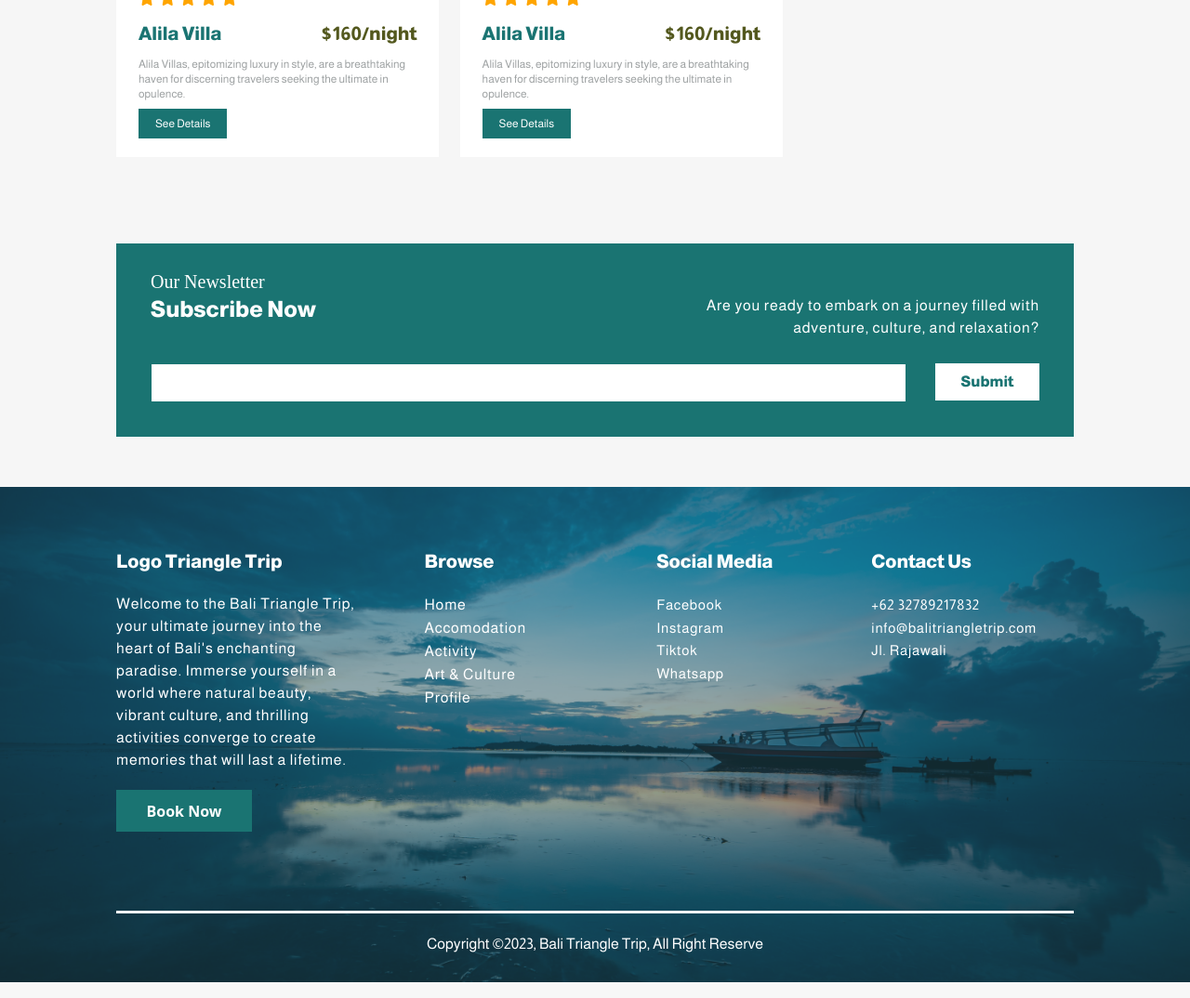
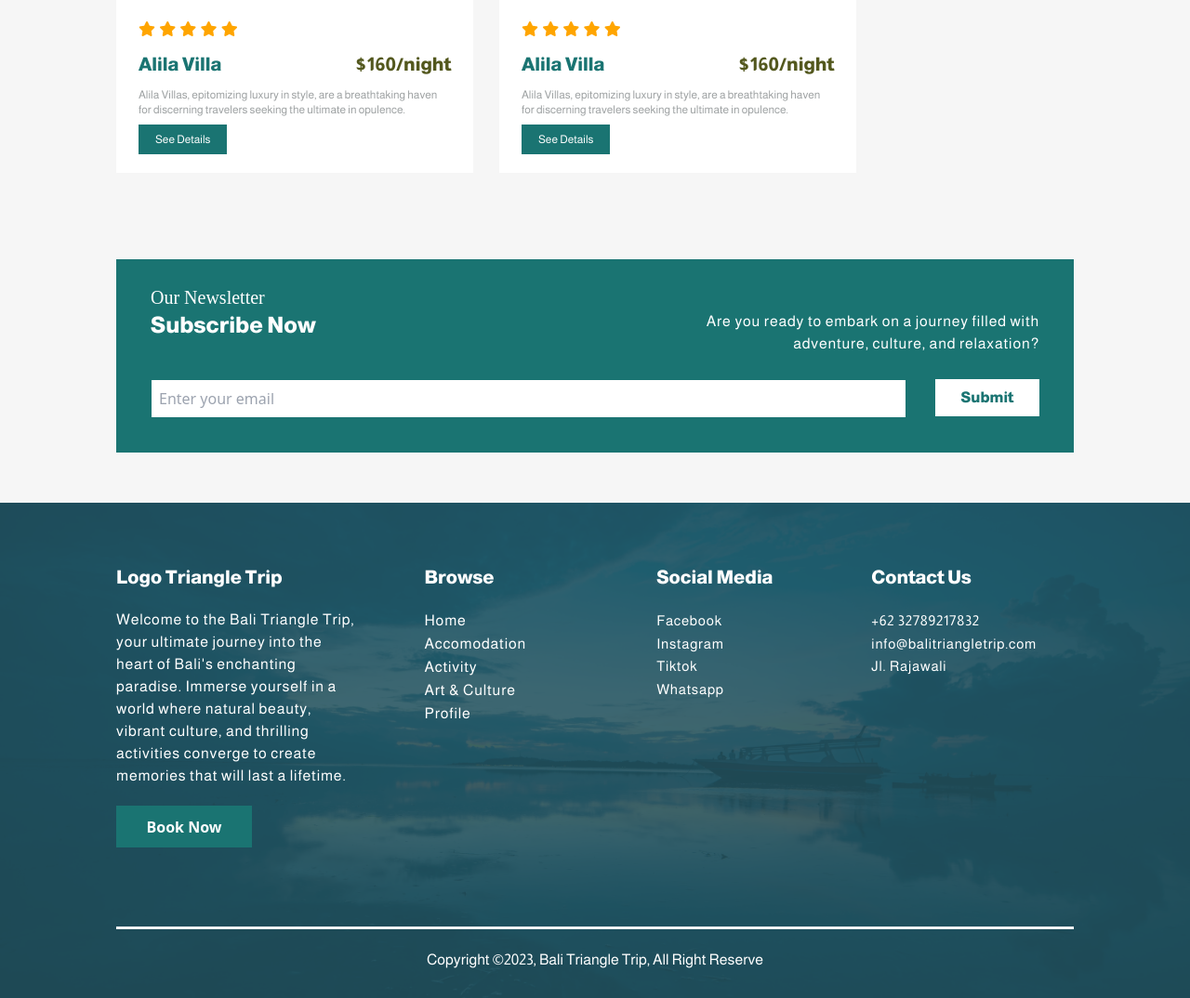
Before and after one commit to gusdeyw/balitriangletrip, a PHP site: page /accomodation.php in a window 1280 px wide. Shown: the part 1799-2873 px from the top of the page at 93% size. Run offline with PHP 8.4, Linux system fonts and the light colour scheme; some web fonts are replaced.

Commit message:
edited some images

```diff
--- a/accomodation.php
+++ b/accomodation.php
@@ -5,23 +5,26 @@
 <body class="bg-[#F6F6F6]">
   <?php include("src/partials/navbar.php") ?>
   <section>
-    <div class="px-[125px] bg-black/50 absolute w-full h-[429px] flex items-center">
-      <div class="w-1/2">
-        <h1 class="font-['almarai'] font-extrabold text-[64px] text-white mb-4">Accomodation</h1>
-        <p class="tracking-wider font-['almarai'] text-white mb-7 text-base">Immerse yourself in unparalleled comfort and opulence when you choose to enjoy our luxurious accommodations. Each space is designed to provide the utmost in relaxation and sophistication, ensuring your stay is nothing short of extraordinary.</p>
+    <div class="cs-banner-bg relative w-full bg-cover bg-center" style="background-image: url('public/images/pexels-asad-photo-maldives-3155666.jpg')">
+      <div class="relative">
+        <div class="xl:px-[125px] 2xl:px-[225px] h-auto pt-[115px] pb-[62px] flex items-center">
+          <div class="w-1/2">
+            <h1 class="font-['almarai'] font-extrabold text-[64px] text-white mb-4">Accomodation</h1>
+            <p class="tracking-wider font-['almarai'] text-white mb-7 text-base">Immerse yourself in unparalleled comfort and opulence when you choose to enjoy our luxurious accommodations. Each space is designed to provide the utmost in relaxation and sophistication, ensuring your stay is nothing short of extraordinary.</p>
+          </div>
+        </div>
       </div>
     </div>
-    <img src="public/images/pexels-asad-photo-maldives-3155666.jpg" alt="" class="w-full h-[429px] object-cover">
   </section>
   <main>
-    <div class="px-[125px] flex pt-[87px] pb-[63px]">
-      <div class="">
+    <div class="xl:px-[125px] 2xl:px-[225px] flex pt-[87px] pb-[63px]">
+      <div class="w-[80%]">
         <div class="grid grid-cols-2 gap-7 mr-7 mb-[30px]">
           <article>
             <!-- screen resolution 90% :w-[400px] -->
-            <div class="w-[347px]">
+            <!-- <div class=""> -->
               <!-- h-[314px] -->
-              <img src="public/images/pexels-thorsten-technoman-338504.jpg" alt="" class="h-[261px] object-cover">
+              <img src="public/images/pexels-thorsten-technoman-338504.jpg" alt="" class="h-auto object-cover">
               <div class="py-5 px-6 bg-white">
                 <div class="mb-3">
                   <i class="fa-solid fa-star text-[#FFA500] text-1"></i>
@@ -41,11 +44,13 @@
                 <p class="font-['almarai'] mb-2 text-xs text-[#9DA1A2]">Alila Villas, epitomizing luxury in style, are a breathtaking haven for discerning travelers seeking the ultimate in opulence. </p>
                 <button class="font-['almarai'] bg-[#1A7472] py-2 px-[18px] text-white text-xs">See Details</button>
               </div>
-            </div>
+            <!-- </div> -->
           </article>
           <article>
-            <div class="w-[347px]">
-              <img src="public/images/pexels-max-rahubovskiy-5997996.jpg" alt="" class="h-[261px] object-cover">
+            <!-- xl:w-[347px] 2xl:w-[447px] -->
+          <!-- <div class="w-"> -->
+              <!-- xl:h-[261px] 2xl:h-[361px]  -->
+              <img src="public/images/pexels-max-rahubovskiy-5997996.jpg" alt="" class="h-auto w-auto object-cover">
               <div class="py-5 px-6 bg-white">
                 <div class="mb-3">
                   <i class="fa-solid fa-star text-[#FFA500] text-1"></i>
@@ -65,13 +70,13 @@
                 <p class="font-['almarai'] mb-2 text-xs text-[#9DA1A2]">Alila Villas, epitomizing luxury in style, are a breathtaking haven for discerning travelers seeking the ultimate in opulence. </p>
                 <button class="font-['almarai'] bg-[#1A7472] py-2 px-[18px] text-white text-xs">See Details</button>
               </div>
-            </div>
+            <!-- </div> -->
           </article>
         </div>
         <div class="grid grid-cols-2 gap-7 mr-7 mb-[30px]">
           <article>
-            <div class="w-[347px]">
-              <img src="public/images/pexels-max-rahubovskiy-6527069.jpg" alt="" class="h-[261px] object-cover">
+            <!-- <div class="xl:w-[347px] 2xl:w-[447px]"> -->
+              <img src="public/images/pexels-max-rahubovskiy-6527069.jpg" alt="" class="h-auto w-auto object-cover">
               <div class="py-5 px-6 bg-white">
                 <div class="mb-3">
                   <i class="fa-solid fa-star text-[#FFA500] text-1"></i>
@@ -91,11 +96,11 @@
                 <p class="font-['almarai'] mb-2 text-xs text-[#9DA1A2]">Alila Villas, epitomizing luxury in style, are a breathtaking haven for discerning travelers seeking the ultimate in opulence. </p>
                 <button class="font-['almarai'] bg-[#1A7472] py-2 px-[18px] text-white text-xs">See Details</button>
               </div>
-            </div>
+            <!-- </div> -->
           </article>
           <article>
-            <div class="w-[347px]">
-              <img src="public/images/pexels-pixabay-53610.jpg" alt="" class="h-[261px] object-cover">
+            <!-- <div class="xl:w-[347px] 2xl:w-[447px]"> -->
+              <img src="public/images/pexels-pixabay-53610.jpg" alt="" class="h-auto w-auto object-cover">
               <div class="py-5 px-6 bg-white">
                 <div class="mb-3">
                   <i class="fa-solid fa-star text-[#FFA500] text-1"></i>
@@ -115,13 +120,13 @@
                 <p class="font-['almarai'] mb-2 text-xs text-[#9DA1A2]">Alila Villas, epitomizing luxury in style, are a breathtaking haven for discerning travelers seeking the ultimate in opulence. </p>
                 <button class="font-['almarai'] bg-[#1A7472] py-2 px-[18px] text-white text-xs">See Details</button>
               </div>
-            </div>
+            <!-- </div> -->
           </article>
         </div>
         <div class="grid grid-cols-2 gap-7 mr-7 mb-[30px]">
           <article>
-            <div class="w-[347px]">
-              <img src="public/images/pexels-maria-orlova-4946918.jpg" alt="" class="h-[261px] object-cover">
+            <!-- <div class="xl:w-[347px] 2xl:w-[447px]"> -->
+              <img src="public/images/pexels-maria-orlova-4946918.jpg" alt="" class="h-auto w-auto object-cover">
               <div class="py-5 px-6 bg-white">
                 <div class="mb-3">
                   <i class="fa-solid fa-star text-[#FFA500] text-1"></i>
@@ -141,11 +146,11 @@
                 <p class="font-['almarai'] mb-2 text-xs text-[#9DA1A2]">Alila Villas, epitomizing luxury in style, are a breathtaking haven for discerning travelers seeking the ultimate in opulence. </p>
                 <button class="font-['almarai'] bg-[#1A7472] py-2 px-[18px] text-white text-xs">See Details</button>
               </div>
-            </div>
+            <!-- </div> -->
           </article>
           <article>
-            <div class="w-[347px]">
-              <img src="public/images/pexels-max-rahubovskiy-7061663.jpg" alt="" class="h-[261px] object-cover">
+            <!-- <div class="xl:w-[347px] 2xl:w-[447px]"> -->
+              <img src="public/images/pexels-max-rahubovskiy-7061663.jpg" alt="" class="h-auto w-auto object-cover">
               <div class="py-5 px-6 bg-white">
                 <div class="mb-3">
                   <i class="fa-solid fa-star text-[#FFA500] text-1"></i>
@@ -165,11 +170,13 @@
                 <p class="font-['almarai'] mb-2 text-xs text-[#9DA1A2]">Alila Villas, epitomizing luxury in style, are a breathtaking haven for discerning travelers seeking the ultimate in opulence. </p>
                 <button class="font-['almarai'] bg-[#1A7472] py-2 px-[18px] text-white text-xs">See Details</button>
               </div>
-            </div>
+            <!-- </div> -->
           </article>
         </div>
       </div>
-      <?php include("src/partials/aside.php") ?>
+      <div class="w-[20%] relative">
+        <?php include("src/partials/aside.php") ?>
+      </div>
     </div>
   </main>
   <?php include("src/partials/footer.php") ?>
--- a/src/partials/aside.php
+++ b/src/partials/aside.php
@@ -1,8 +1,8 @@
-<aside class="flex-initial w-[295px]">
+<aside class="">
   <section>
     <form action="">
       <div class="flex w-full">
-        <input type="text" class="w-full border-[1px] focus:outline-none active:outline-none border-[#1A7472] focus:border-[#1A7472] active:border-[#1A7472]" />
+        <input type="text" class="p-2 w-full border-[1px] focus:outline-none active:outline-none border-[#1A7472] focus:border-[#1A7472] active:border-[#1A7472]" />
         <button class="bg-[#1A7472] py-1 px-3"><i class="fa-solid fa-magnifying-glass text-white"></i></button>
       </div>
     </form>
--- a/src/partials/footer.php
+++ b/src/partials/footer.php
@@ -1,6 +1,6 @@
 <section>
   <!-- TODO: ubah jadikan padding -->
-  <div class="px-[125px] flex justify-center mb-[54px]">
+  <div class="xl:px-[125px] 2xl:px-[225px] flex justify-center mb-[54px]">
     <div class="h-52 w-full bg-[#1A7472] px-[37px] pt-[27px] pb-[49px]">
       <p class="font-['allan'] text-white text-xl">Our Newsletter</p>
       <div class="flex justify-between mb-[26px]">
@@ -14,7 +14,7 @@
       <div class="w-full">
         <form action="">
           <div class="flex">
-            <input type="text" class="py-2 flex-initial w-full border-[1px] focus:outline-none active:outline-none border-[#1A7472] focus:border-[#1A7472] active:border-[#1A7472]" />
+            <input type="text" placeholder="Enter your email" class="p-2 flex-initial w-full border-[1px] focus:outline-none active:outline-none border-[#1A7472] focus:border-[#1A7472] active:border-[#1A7472]" />
             <div class="ml-[31px]">
               <button class="font-['almarai'] font-bold bg-white text-[#1A7472] px-7 py-2">Submit</button>
             </div>
@@ -30,8 +30,7 @@
   <!-- <div class="relative"> -->
     <div class="cs-bg relative w-full bg-cover bg-center" style="background-image:url(public/images/pexels-stijn-dijkstra-2499750.jpg)">
     <div class="relative">
-      <!--    -->
-      <div class="h-auto pt-[66px] pb-[29px] px-[125px]">
+      <div class="h-auto pt-[66px] pb-[29px] xl:px-[125px] 2xl:px-[225px]">
         <div class="mb-[85px] grid grid-cols-4">
           <div class="">
             <p class="font-['almarai'] font-extrabold mb-[20px] text-white text-xl">Logo Triangle Trip</p>
@@ -77,11 +76,6 @@
       </div>
     </div>
     </div>
-  <!-- </div> -->
-  <!-- <div class=""> -->
-  <!-- <img src="public/images/pexels-stijn-dijkstra-2499750.jpg" alt="" class="h-[476px] w-full"> -->
-  <!-- </div> -->
-  <!-- </div> -->
 </footer>
 <script defer>
   window.addEventListener('load', () => {
--- a/src/partials/head.php
+++ b/src/partials/head.php
@@ -7,10 +7,23 @@
   <style>
     .cs-bg::before {
       content: "";
-      background-color: rgba(35, 83, 95, 0.5);
+      background-color: rgba(35, 83, 95, 0.88);
       position: absolute;
       width: 100%;
       height: 100%;
     }
+    .cs-banner-bg::before  {
+      content: "";
+      background-color: rgba(0, 0, 0, 0.67);
+      position: absolute;
+      width: 100%;
+      height: 100%;
+    }
+    .content-img::before {
+      content: "";
+      width: 100%;
+      height: auto;
+      position: absolute;
+    }
   </style>
 </head>
--- a/src/partials/navbar.php
+++ b/src/partials/navbar.php
@@ -1,7 +1,7 @@
 <?php include("src/partials/preloader.php") ?>
 <header>
   <nav id="navbar" class="bg-black/20 w-full fixed z-10">
-    <div class="px-[125px] h-20 flex justify-between items-center">
+    <div class="xl:px-[125px] 2xl:px-[225px] h-20 flex justify-between items-center">
       <div>
         <!-- <img src="../public/" alt=""> -->
         <p class="navbar-link font-['almarai'] font-extrabold text-white text-xl">Logo Triangle Trip</p>
--- a/style.css
+++ b/style.css
@@ -668,14 +668,6 @@ video {
   height: 13rem;
 }
 
-.h-\[261px\]{
-  height: 261px;
-}
-
-.h-\[302px\]{
-  height: 302px;
-}
-
 .h-\[314px\]{
   height: 314px;
 }
@@ -708,12 +700,12 @@ video {
   height: 45px;
 }
 
-.h-\[476px\]{
-  height: 476px;
+.h-auto{
+  height: auto;
 }
 
-.h-auto{
-  height: auto;
+.h-full{
+  height: 100%;
 }
 
 .h-screen{
@@ -732,8 +724,8 @@ video {
   width: 146px;
 }
 
-.w-\[217px\]{
-  width: 217px;
+.w-\[20\%\]{
+  width: 20%;
 }
 
 .w-\[258px\]{
@@ -742,14 +734,6 @@ video {
 
 .w-\[268px\]{
   width: 268px;
-}
-
-.w-\[295px\]{
-  width: 295px;
-}
-
-.w-\[328px\]{
-  width: 328px;
 }
 
 .w-\[332px\]{
@@ -762,6 +746,14 @@ video {
 
 .w-\[400px\]{
   width: 400px;
+}
+
+.w-\[80\%\]{
+  width: 80%;
+}
+
+.w-auto{
+  width: auto;
 }
 
 .w-full{
@@ -874,6 +866,10 @@ video {
      object-fit: cover;
 }
 
+.p-2{
+  padding: 0.5rem;
+}
+
 .px-3{
   padding-left: 0.75rem;
   padding-right: 0.75rem;
@@ -944,6 +940,10 @@ video {
   padding-bottom: 49px;
 }
 
+.pb-\[62px\]{
+  padding-bottom: 62px;
+}
+
 .pb-\[63px\]{
   padding-bottom: 63px;
 }
@@ -954,6 +954,10 @@ video {
 
 .pt-52{
   padding-top: 13rem;
+}
+
+.pt-\[115px\]{
+  padding-top: 115px;
 }
 
 .pt-\[116px\]{
@@ -1119,12 +1123,100 @@ video {
   outline-offset: 2px;
 }
 
+@media (min-width: 1280px){
+  .xl\:h-\[261px\]{
+    height: 261px;
+  }
+
+  .xl\:h-\[302px\]{
+    height: 302px;
+  }
+
+  .xl\:h-\[385px\]{
+    height: 385px;
+  }
+
+  .xl\:h-\[437px\]{
+    height: 437px;
+  }
+
+  .xl\:w-\[217px\]{
+    width: 217px;
+  }
+
+  .xl\:w-\[288px\]{
+    width: 288px;
+  }
+
+  .xl\:w-\[328px\]{
+    width: 328px;
+  }
+
+  .xl\:w-\[332px\]{
+    width: 332px;
+  }
+
+  .xl\:w-\[347px\]{
+    width: 347px;
+  }
+
+  .xl\:px-\[125px\]{
+    padding-left: 125px;
+    padding-right: 125px;
+  }
+}
+
 @media (min-width: 1536px){
+  .\32xl\:h-\[361px\]{
+    height: 361px;
+  }
+
+  .\32xl\:h-\[384px\]{
+    height: 384px;
+  }
+
+  .\32xl\:h-\[402px\]{
+    height: 402px;
+  }
+
+  .\32xl\:h-\[485px\]{
+    height: 485px;
+  }
+
+  .\32xl\:h-\[537px\]{
+    height: 537px;
+  }
+
   .\32xl\:h-\[680px\]{
     height: 680px;
+  }
+
+  .\32xl\:w-\[317px\]{
+    width: 317px;
+  }
+
+  .\32xl\:w-\[388px\]{
+    width: 388px;
+  }
+
+  .\32xl\:w-\[410px\]{
+    width: 410px;
+  }
+
+  .\32xl\:w-\[432px\]{
+    width: 432px;
+  }
+
+  .\32xl\:w-\[447px\]{
+    width: 447px;
   }
 
   .\32xl\:w-\[496px\]{
     width: 496px;
   }
+
+  .\32xl\:px-\[225px\]{
+    padding-left: 225px;
+    padding-right: 225px;
+  }
 }
```
Also changed, not shown: index.php (+9 -10 lines).
